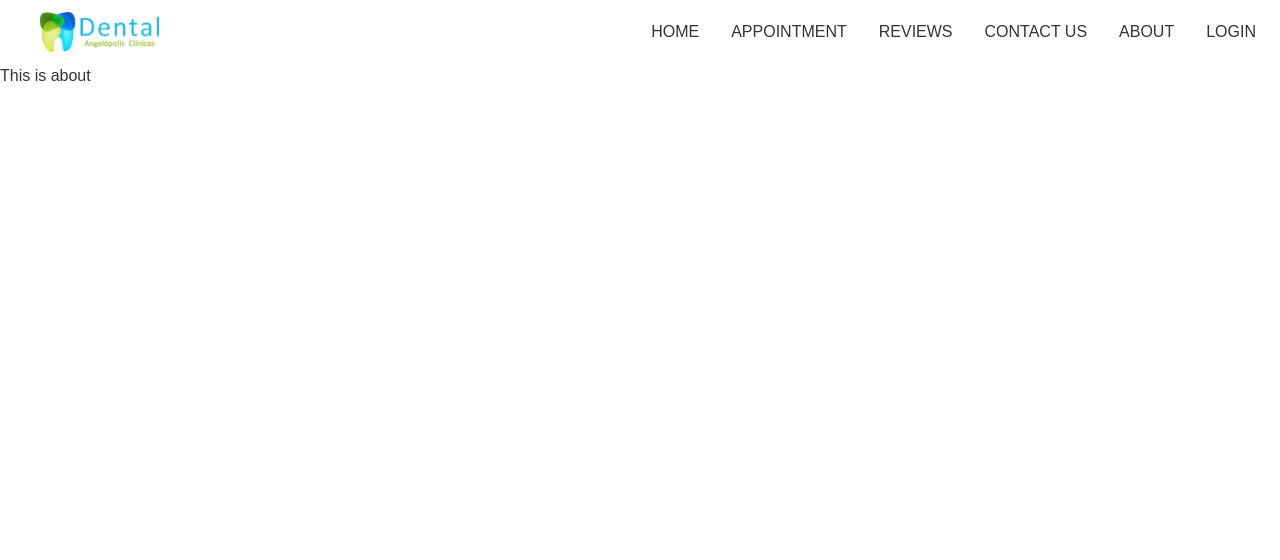
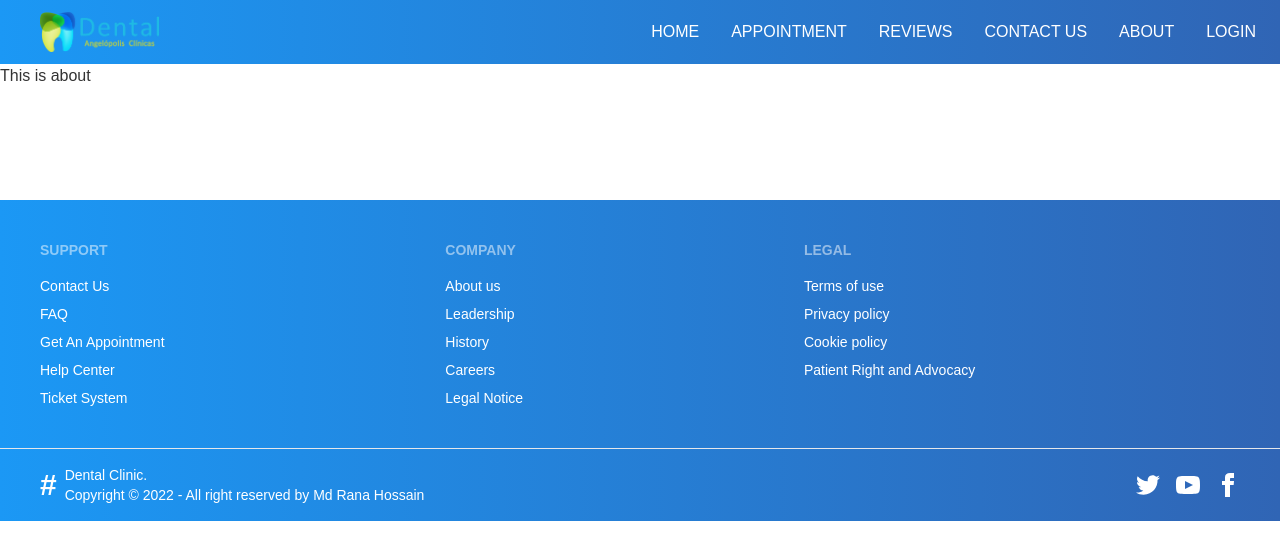
Before and after one commit to rana135/dental, a React (Create React App) app: page /about in a window 1280 px wide. Shown: the top 560 px of the page. Built offline with nearby package versions, Linux system fonts and the light colour scheme.

Commit message:
footer and review part added

```diff
--- a/src/App.js
+++ b/src/App.js
@@ -4,6 +4,7 @@
 import Home from './pages/Home/Home';
 import About from './pages/About/About';
 import ScrollToTop from "react-scroll-to-top";
+import Footer from './pages/Shared/Footer/Footer';
 
 function App() {
   return (
@@ -13,6 +14,7 @@
         <Route path="/" element={<Home />} />
         <Route path="about" element={<About />} />
       </Routes>
+      <Footer></Footer>
       <ScrollToTop smooth component={<p style={{ color: "blue"}}>⬆</p>}/>
     </div>
   );
--- a/src/pages/Home/ContactUs.js
+++ b/src/pages/Home/ContactUs.js
@@ -12,16 +12,19 @@
                     <h2 className='text-xl text-secondary font-bold'>CONTACT US</h2>
                     <h1 className='text-white text-3xl'>Stay Connected With Us</h1>
                 </div>
-                <form style={{ padding: "10%" }} onSubmit={handleSubmit(onSubmit)}>
-                    <input data-aos="fade-down" data-aos-duration="3000" type="email" className=' mt-2 rounded-lg w-full h-10  px-3' {...register("email")} placeholder="Email Address" required /><br></br>
+                <form data-aos="fade-down"
+                    data-aos-easing="linear"
+                    data-aos-duration="3000"
+                    style={{ padding: "10%" }} onSubmit={handleSubmit(onSubmit)}>
+                    <input type="email" className=' mt-2 rounded-lg w-full h-10  px-3' {...register("email")} placeholder="Email Address" required /><br></br>
 
-                    <input data-aos="fade-left" data-aos-duration="3000" type="text" className=' mt-2 rounded-lg w-full h-10 px-3' {...register("text")} placeholder="Subject" required /><br></br>
+                    <input type="text" className=' mt-2 rounded-lg w-full h-10 px-3' {...register("text")} placeholder="Subject" required /><br></br>
 
-                    <textarea data-aos="fade-up" data-aos-duration="3000" name="message" id="" cols="40" rows="6" className=' mt-2 mb-3 rounded-lg px-3' placeholder="message" required></textarea>
+                    <textarea name="message" id="" cols="40" rows="6" className=' mt-2 mb-3 rounded-lg px-3' placeholder="message" required></textarea>
                     <br></br>
 
                     <input
-                    type="submit" className="btn bg-gradient-to-r from-secondary to-primary text-white font-bold mx-auto block" />
+                        type="submit" className="btn bg-gradient-to-r from-secondary to-primary text-white font-bold mx-auto block" />
                 </form>
             </div>
         </div>
--- a/src/pages/Home/Testimonials.js
+++ b/src/pages/Home/Testimonials.js
@@ -21,7 +21,7 @@
         {
           "_id": 2,
           "img": people2,
-          "review": "One of the best dental clinic that provide the adequate treament. Their team work is professional.",
+          "review": "One of the best dental clinic that provide the adequate treatment. Their team work is professional.",
           "name": "Matt Cromwell",
           "location":"Alaska",
           "ratings": 5
--- /dev/null
+++ b/src/pages/Shared/Footer/Footer.js
@@ -0,0 +1,51 @@
+import React from 'react';
+import { Link } from 'react-router-dom';
+
+const Footer = () => {
+    const currentYear = new Date().getFullYear();
+    return (
+        <div>
+            <footer class="footer p-10 bg-gradient-to-r from-secondary to-primary text-white mt-28">
+                <div>
+                    <span class="footer-title">Support</span>
+                    <Link to='/' className="link link-hover">Contact Us</Link>
+                    <Link to='/' className="link link-hover">FAQ</Link>
+                    <Link to='/' className="link link-hover">Get An Appointment</Link>
+                    <Link to='/' className="link link-hover">Help Center</Link>
+                    <Link to='/' className="link link-hover">Ticket System</Link>
+                </div>
+                <div>
+                    <span class="footer-title">Company</span>
+                    <Link to='/' className="link link-hover">About us</Link>
+                    <Link to='/' className="link link-hover">Leadership</Link>
+                    <Link to='/' className="link link-hover">History</Link>
+                    <Link to='/' className="link link-hover">Careers</Link>
+                    <Link to='/' className="link link-hover">Legal Notice</Link>
+                </div>
+                <div>
+                    <span class="footer-title">Legal</span>
+                    <Link to='/' className="link link-hover">Terms of use</Link>
+                    <Link to='/' className="link link-hover">Privacy policy</Link>
+                    <Link to='/' className="link link-hover">Cookie policy</Link>
+                    <Link to='/' className="link link-hover">Patient Right and Advocacy</Link>
+                </div>
+            </footer>
+            <footer class="footer px-10 py-4 border-t bg-gradient-to-r from-secondary to-primary text-white">
+                <div class="items-center grid-flow-col">
+                    <h1 className='font-bold text-3xl'>#</h1>
+                    <p>Dental Clinic.<br />
+                        Copyright © {currentYear} - All right reserved by Md Rana Hossain</p>
+                </div>
+                <div class="md:place-self-center md:justify-self-end">
+                    <div class="grid grid-flow-col gap-4">
+                        <Link to='/'><svg xmlns="http://www.w3.org/2000/svg" width="24" height="24" viewBox="0 0 24 24" class="fill-current"><path d="M24 4.557c-.883.392-1.832.656-2.828.775 1.017-.609 1.798-1.574 2.165-2.724-.951.564-2.005.974-3.127 1.195-.897-.957-2.178-1.555-3.594-1.555-3.179 0-5.515 2.966-4.797 6.045-4.091-.205-7.719-2.165-10.148-5.144-1.29 2.213-.669 5.108 1.523 6.574-.806-.026-1.566-.247-2.229-.616-.054 2.281 1.581 4.415 3.949 4.89-.693.188-1.452.232-2.224.084.626 1.956 2.444 3.379 4.6 3.419-2.07 1.623-4.678 2.348-7.29 2.04 2.179 1.397 4.768 2.212 7.548 2.212 9.142 0 14.307-7.721 13.995-14.646.962-.695 1.797-1.562 2.457-2.549z"></path></svg></Link>
+                        <Link to='/'><svg xmlns="http://www.w3.org/2000/svg" width="24" height="24" viewBox="0 0 24 24" class="fill-current"><path d="M19.615 3.184c-3.604-.246-11.631-.245-15.23 0-3.897.266-4.356 2.62-4.385 8.816.029 6.185.484 8.549 4.385 8.816 3.6.245 11.626.246 15.23 0 3.897-.266 4.356-2.62 4.385-8.816-.029-6.185-.484-8.549-4.385-8.816zm-10.615 12.816v-8l8 3.993-8 4.007z"></path></svg></Link>
+                        <Link to='/'><svg xmlns="http://www.w3.org/2000/svg" width="24" height="24" viewBox="0 0 24 24" class="fill-current"><path d="M9 8h-3v4h3v12h5v-12h3.642l.358-4h-4v-1.667c0-.955.192-1.333 1.115-1.333h2.885v-5h-3.808c-3.596 0-5.192 1.583-5.192 4.615v3.385z"></path></svg></Link>
+                    </div>
+                </div>
+            </footer>
+        </div>
+    );
+};
+
+export default Footer;
--- a/src/pages/Shared/Navbar/Navbar.js
+++ b/src/pages/Shared/Navbar/Navbar.js
@@ -12,7 +12,7 @@
         <li><Link to='/login'>LOGIN</Link></li>
     </>
     return (
-        <div className="navbar">
+        <div className="navbar bg-gradient-to-r from-secondary to-primary text-white ">
             <div className="navbar-start">
                 <div className="dropdown">
                     <label tabindex="0" className="btn btn-ghost lg:hidden">
```
Also changed, not shown: src/assets/images/titleLogo.png (added).
